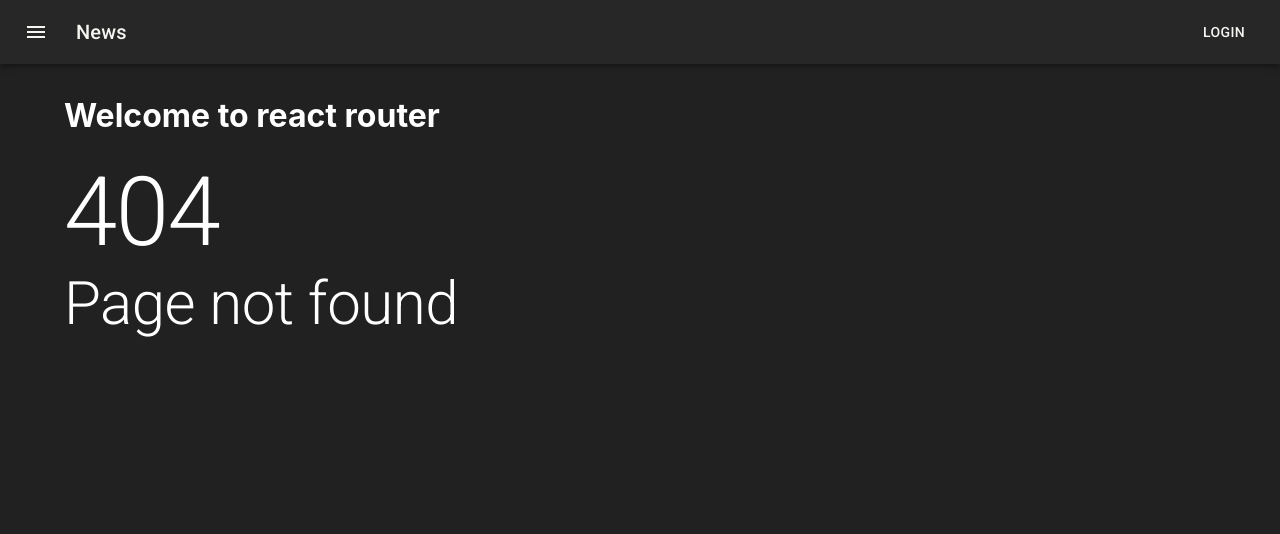
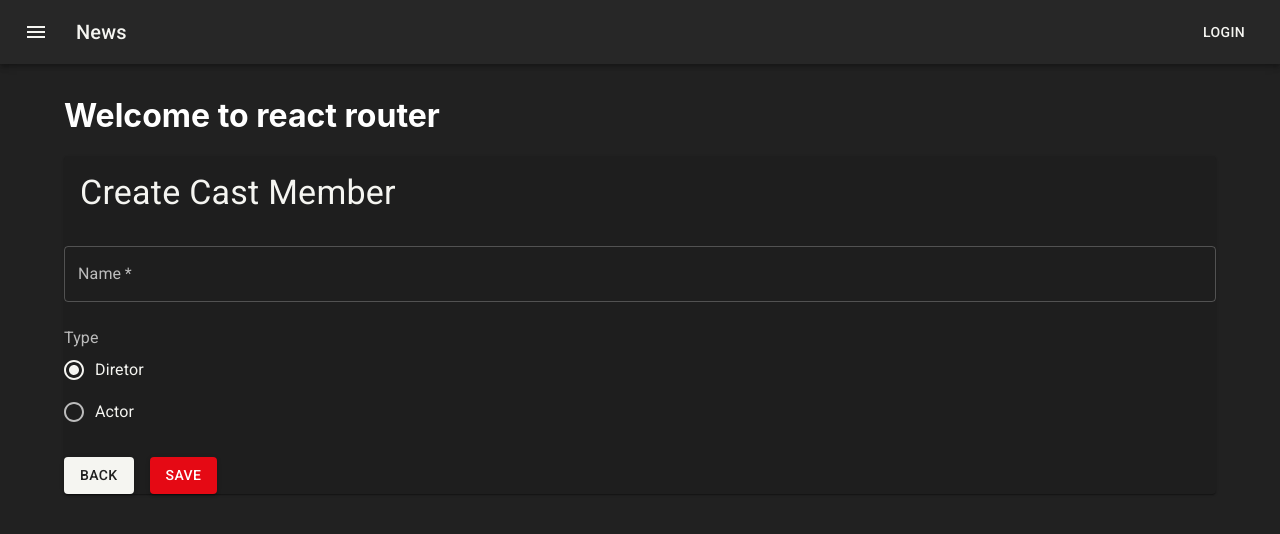
Before and after one commit to adortolan/codeflix-frontend, a React (Create React App) app: page /castmembers/create in a window 1280 px wide. Before the commit this address had no page. Shown: the top 534 px of the page. Built offline with nearby package versions, Linux system fonts and the light colour scheme.

Commit message:
feat:Add CreateCastMembers

```diff
--- a/package.json
+++ b/package.json
@@ -15,7 +15,7 @@
     "@types/jest": "^27.5.2",
     "@types/node": "^17.0.45",
     "@types/react": "^18.2.20",
-    "@types/react-dom": "^18.2.7",
+    "@types/react-dom": "^18.2.0",
     "eslint-config-prettier": "^9.0.0",
     "json-server": "^0.17.3",
     "msw": "^1.3.2",
@@ -23,7 +23,7 @@
     "react": "^18.2.0",
     "react-dom": "^18.2.0",
     "react-redux": "^8.1.2",
-    "react-router-dom": "^6.15.0",
+    "react-router-dom": "6",
     "react-scripts": "5.0.1",
     "uuid": "^9.0.1",
     "web-vitals": "^2.1.4"
--- a/src/App.tsx
+++ b/src/App.tsx
@@ -10,6 +10,7 @@ import CategoryCreate from './features/categories/CreateCategory';
 import CategoryEdit from './features/categories/EditCategory';
 import { SnackbarProvider } from 'notistack';
 import ListCastMembers from './features/cast/ListCastMembers';
+import { CreateCastMember } from './features/cast/CreateCastMembers';
 
 function App() {
   return (
@@ -39,6 +40,10 @@ function App() {
               {/* CastMembers */}
               <Route path="/castmembers" element={<ListCastMembers />} />
               <Route
+                path="/castmembers/create"
+                element={<CreateCastMember />}
+              />
+              <Route
                 path="*"
                 element={
                   <Box sx={{ color: 'white' }}>
--- /dev/null
+++ b/src/components/CastMembersTable.tsx
@@ -0,0 +1,131 @@
+import { IconButton, Typography } from '@mui/material';
+import {
+  DataGrid,
+  GridColDef,
+  GridFilterModel,
+  GridRenderCellParams,
+  GridToolbar,
+} from '@mui/x-data-grid';
+import DeleteIcon from '@mui/icons-material/Delete';
+import { Link } from 'react-router-dom';
+import { Box } from '@mui/system';
+import { Results } from '../types/CastMembers';
+
+type Props = {
+  data: Results | undefined;
+  perPage: number;
+  isFetching: boolean;
+  rowsPerPage?: number[];
+
+  handleOnPageChange: (page: number) => void;
+  handleFilterChange: (filterModel: GridFilterModel) => void;
+  handleOnPageSizeChange: (perPage: number) => void;
+  handleDelete: (id: string) => void;
+};
+
+export function CastMembersTable({
+  data,
+  perPage,
+  isFetching,
+  rowsPerPage,
+  handleOnPageChange,
+  handleFilterChange,
+  handleOnPageSizeChange,
+  handleDelete,
+}: Props) {
+  const componentProps = {
+    toolbar: {
+      showQuickFilter: true,
+      quickFilterProps: { debounceMs: 500 },
+    },
+  };
+
+  const columns: GridColDef[] = [
+    {
+      flex: 1,
+      field: 'name',
+      headerName: 'Name',
+      renderCell: renderNameCell,
+    },
+    {
+      flex: 1,
+      field: 'type',
+      headerName: 'Type',
+      renderCell: renderTypeCell,
+    },
+    {
+      flex: 1,
+      field: 'id',
+      headerName: 'Actions',
+      renderCell: renderActionsCell,
+    },
+  ];
+
+  function mapDataToGridRows(data: Results) {
+    const { data: castMembers } = data;
+    return castMembers.map((castMember) => ({
+      id: castMember.id,
+      name: castMember.name,
+      type: castMember.type,
+    }));
+  }
+
+  function renderActionsCell(params: GridRenderCellParams) {
+    return (
+      <IconButton
+        color="secondary"
+        onClick={() => handleDelete(params.value)}
+        aria-label="delete"
+        data-testid="delete-button"
+      >
+        <DeleteIcon />
+      </IconButton>
+    );
+  }
+
+  function renderNameCell(rowData: GridRenderCellParams) {
+    return (
+      <Link
+        style={{ textDecoration: 'none' }}
+        to={`/castmembers/edit/${rowData.id}`}
+      >
+        <Typography color="primary">{rowData.value}</Typography>
+      </Link>
+    );
+  }
+
+  function renderTypeCell(rowData: GridRenderCellParams) {
+    return (
+      <Typography color="primary">
+        {rowData.value === 1 ? 'Diretor' : 'Actor'}
+      </Typography>
+    );
+  }
+  const rows = data ? mapDataToGridRows(data) : [];
+  const rowCount = data?.meta.total || 0;
+
+  return (
+    <Box sx={{ display: 'flex', height: 600 }}>
+      <DataGrid
+        rows={rows}
+        pagination={true}
+        columns={columns}
+        pageSize={perPage}
+        filterMode="server"
+        rowCount={rowCount}
+        loading={isFetching}
+        paginationMode="server"
+        checkboxSelection={false}
+        disableColumnFilter={true}
+        disableColumnSelector={true}
+        disableDensitySelector={true}
+        rowsPerPageOptions={rowsPerPage}
+        componentsProps={componentProps}
+        onPageChange={handleOnPageChange}
+        components={{ Toolbar: GridToolbar }}
+        onFilterModelChange={handleFilterChange}
+        onPageSizeChange={handleOnPageSizeChange}
+      />
+    </Box>
+  );
+}
--- /dev/null
+++ b/src/features/cast/CastMembersForm.tsx
@@ -0,0 +1,85 @@
+import {
+  Box,
+  Button,
+  FormControl,
+  FormControlLabel,
+  FormGroup,
+  FormLabel,
+  Grid,
+  Radio,
+  RadioGroup,
+  TextField,
+} from '@mui/material';
+
+import { Link } from 'react-router-dom';
+import { CastMember } from '../../types/CastMembers';
+
+import React from 'react';
+
+type Props = {
+  castMember: CastMember;
+  isDisabled?: boolean;
+  isLoading?: boolean;
+  handleSubmit: (e: React.FormEvent<HTMLFormElement>) => void;
+  handleChange: (e: React.ChangeEvent<HTMLInputElement>) => void;
+};
+
+export function CastMembersForm({
+  castMember,
+  isDisabled = false,
+  isLoading = false,
+  handleSubmit,
+  handleChange,
+}: Props) {
+  return (
+    <form onSubmit={handleSubmit}>
+      <Grid container spacing={3}>
+        <Grid item xs={12}>
+          <FormControl fullWidth>
+            <TextField
+              required
+              name="name"
+              label="Name"
+              value={castMember.name}
+              disabled={isDisabled}
+              onChange={handleChange}
+              inputProps={{ 'data-testid': 'name' }}
+            />
+          </FormControl>
+        </Grid>
+        <Grid item xs={12}>
+          <FormGroup>
+            <FormLabel>Type</FormLabel>
+            <RadioGroup
+              aria-labelledby="type of cast member"
+              defaultValue="Diretor"
+              name="type"
+              onChange={handleChange}
+              value={castMember.type}
+              data-testid="type"
+            >
+              <FormControlLabel value={1} control={<Radio />} label="Diretor" />
+              <FormControlLabel value={2} control={<Radio />} label="Actor" />
+            </RadioGroup>
+          </FormGroup>
+        </Grid>
+        <Grid item xs={12}>
+          <Box display="flex" gap={2}>
+            <Button variant="contained" component={Link} to="/castmembers">
+              Back
+            </Button>
+
+            <Button
+              type="submit"
+              variant="contained"
+              color="secondary"
+              disabled={isDisabled || isLoading}
+            >
+              {isLoading ? 'Loading...' : 'Save'}
+            </Button>
+          </Box>
+        </Grid>
+      </Grid>
+    </form>
+  );
+}
--- /dev/null
+++ b/src/features/cast/CreateCastMembers.tsx
@@ -0,0 +1,57 @@
+import React, { useEffect, useState } from 'react';
+import { CastMember } from '../../types/CastMembers';
+import {
+  useAddCastMembersMutation,
+  initialState,
+} from '../../services/castMembers';
+import { useSnackbar } from 'notistack';
+import { Box } from '@mui/system';
+import { Paper, Typography } from '@mui/material';
+import { CastMembersForm } from './CastMembersForm';
+
+export const CreateCastMember = () => {
+  const [castMemberState, setCastMemberState] =
+    useState<CastMember>(initialState);
+  const [addCastMembers, status] = useAddCastMembersMutation();
+  const { enqueueSnackbar } = useSnackbar();
+
+  function handleChange(e: React.ChangeEvent<HTMLInputElement>) {
+    const { name, value } = e.target;
+    setCastMemberState({ ...castMemberState, [name]: value });
+  }
+
+  async function handleSubmit(e: React.FormEvent<HTMLFormElement>) {
+    e.preventDefault();
+    addCastMembers(castMemberState);
+  }
+
+  useEffect(() => {
+    if (status.isSuccess) {
+      enqueueSnackbar('CastMember created successfully', {
+        variant: 'success',
+      });
+    }
+    if (status.isError) {
+      enqueueSnackbar('CastMember not created', { variant: 'error' });
+    }
+  }, [status, enqueueSnackbar]);
+
+  return (
+    <Box>
+      <Paper>
+        <Box p={2}>
+          <Box mb={2}>
+            <Typography variant="h4">Create Cast Member</Typography>
+          </Box>
+        </Box>
+        <CastMembersForm
+          handleSubmit={handleSubmit}
+          handleChange={handleChange}
+          castMember={castMemberState}
+          isLoading={status.isLoading}
+          isDisabled={status.isLoading}
+        />
+      </Paper>
+    </Box>
+  );
+};
--- a/src/features/cast/ListCastMembers.tsx
+++ b/src/features/cast/ListCastMembers.tsx
@@ -1,48 +1,84 @@
-import { useGetCastMembersQuery } from '../../services/castMembers';
-/* import { useEffect, useState } from 'react';
+import {
+  useGetCastMembersQuery,
+  useDeleteCastMemberMutation,
+} from '../../services/castMembers';
+import { useEffect, useState } from 'react';
 import { GridFilterModel } from '@mui/x-data-grid';
-import { Search } from '@mui/icons-material';
-import { Typography } from '@mui/material';
- */
+import { Box, Button, Typography } from '@mui/material';
+import { Link } from 'react-router-dom';
+import { CastMembersTable } from '../../components/CastMembersTable';
+import { enqueueSnackbar } from 'notistack';
+
 const ListCastMembers = () => {
-  const { data } = useGetCastMembersQuery({ page: 1, perPage: 1, search: '' });
-  console.log(data);
+  const [options, setOptions] = useState({
+    page: 1,
+    search: '',
+    perPage: 10,
+    rowsPerPage: [10, 20, 30],
+  });
+  const { data, isFetching, error } = useGetCastMembersQuery(options);
+  const [deleteCastMember, deleteCastMemberStatus] =
+    useDeleteCastMemberMutation();
 
-  /* const [page, setPage] = useState(1);
-  const [search, setSearch] = useState('');
-  const [perPage, setPerPage] = useState(10);
-  const [rownsPerPage, setRowsPerPage] = useState([10, 20, 50, 100]);
-  const options = { page, perPage, search };
-
-  const { data, isFetching, error } = useGetCastMembersQuery(options);
+  async function handleDeleteCastMember(id: string) {
+    await deleteCastMember({ id });
+  }
 
   function handleOnPageChange(page: number) {
-    setPage(page + 1);
+    setOptions({ ...options, page: page + 1 });
   }
 
-  function handleOnPageSizeChange(perPage: number) {}
+  function handleOnPageSizeChange(perPage: number) {
+    setOptions({ ...options, perPage: perPage });
+  }
 
   function handleFilterChange(filterModel: GridFilterModel) {
     if (filterModel.quickFilterValues?.length) {
       const search = filterModel.quickFilterValues.join('');
-      options.search = search;
-      setSearch(search);
+      return setOptions({ ...options, search });
     }
 
-    return setSearch('');
+    return setOptions({ ...options, search: '' });
   }
 
   useEffect(() => {
-    if (error) {
-      console.log(error);
+    if (deleteCastMemberStatus.isSuccess) {
+      enqueueSnackbar('Cast member deleted', { variant: 'success' });
     }
-  }, [error]);
+    if (deleteCastMemberStatus.isError) {
+      enqueueSnackbar('Cast member not deleted', { variant: 'error' });
+    }
+  }, [deleteCastMemberStatus, enqueueSnackbar]);
 
   if (error) {
     return <Typography variant="h2">Error!</Typography>;
   }
- */
-  return <div>ListCastMembers</div>;
+
+  return (
+    <Box maxWidth="lg" sx={{ mt: 4, mb: 4 }}>
+      <Box display="flex" justifyContent="flex-end">
+        <Button
+          variant="contained"
+          color="secondary"
+          component={Link}
+          to="/castmembers/create"
+          style={{ marginBottom: '1rem' }}
+        >
+          New Cast Members
+        </Button>
+      </Box>
+      <CastMembersTable
+        data={data}
+        perPage={options.perPage}
+        isFetching={isFetching}
+        rowsPerPage={options.rowsPerPage}
+        handleDelete={handleDeleteCastMember}
+        handleOnPageChange={handleOnPageChange}
+        handleOnPageSizeChange={handleOnPageSizeChange}
+        handleFilterChange={handleFilterChange}
+      />
+    </Box>
+  );
 };
 
 export default ListCastMembers;
--- a/src/mocks/handler.js
+++ b/src/mocks/handler.js
@@ -193,7 +193,7 @@ export const handlers = [
   rest.post(urlCastMembers, async (req, res, ctx) => {
     const cast = await req.json();
 
-    categories.data.push(cast);
+    cast_members.data.push(cast);
 
     return res(
       ctx.status(201),
@@ -229,7 +229,7 @@ export const handlers = [
     const id = req.params.id;
     const castIndex = cast_members.data.findIndex((cat) => cat.id === id);
 
-    categories.data.splice(castIndex, 1);
+    cast_members.data.splice(castIndex, 1);
 
     return res(
       ctx.json({
--- a/src/services/castMembers.ts
+++ b/src/services/castMembers.ts
@@ -3,6 +3,15 @@ import { createApi, fetchBaseQuery } from '@reduxjs/toolkit/query/react';
 import { CastMember, CastMembersParams, Result } from '../types/CastMembers';
 
 const endPointUrl = '/castmembers';
+
+export const initialState: CastMember = {
+  id: crypto.randomUUID(),
+  name: '',
+  type: 1,
+  created_at: '',
+  updated_at: '',
+  deleted_at: null,
+};
 
 function parseQueryParams(params: CastMembersParams) {
   const query = new URLSearchParams();
@@ -35,10 +44,10 @@ function updateCastMembersMutation(castMembers: CastMember) {
   };
 }
 
-function deleteCastMemberMutation(castMember: CastMember) {
+function deleteCastMember({ id }: { id: string }) {
   return {
-    url: `${endPointUrl}/${castMember.id}`,
     method: 'DELETE',
+    url: `${endPointUrl}/${id}`,
   };
 }
 
@@ -58,7 +67,7 @@ export const castMembersApi = createApi({
     }),
     addCastMembers: build.mutation<Result, CastMember>({
       query: (body) => ({
-        url: '/cast_members',
+        url: '/castmembers',
         method: 'POST',
         body,
       }),
@@ -68,7 +77,7 @@ export const castMembersApi = createApi({
       invalidatesTags: ['castMembers'],
     }),
     deleteCastMember: build.mutation<Result, { id: string }>({
-      query: deleteCastMemberMutation,
+      query: deleteCastMember,
       invalidatesTags: ['castMembers'],
     }),
     getCastMember: build.query<CastMember, { id: string }>({
@@ -85,4 +94,5 @@ export const {
   useAddCastMembersMutation,
   useUpdateCastMemberMutation,
   useGetCastMemberQuery,
+  useDeleteCastMemberMutation,
 } = castMembersApi;
--- a/src/types/CastMembers.ts
+++ b/src/types/CastMembers.ts
@@ -14,9 +14,9 @@ export interface CastMember {
   id: string;
   name: string;
   type: number;
-  deletedAt: null | string;
-  createdAt: string;
-  updatedAt: string;
+  deleted_at: null;
+  created_at: string;
+  updated_at: string;
 }
 
 export interface Links {
```
Also changed, not shown: 1 other file (tests, documents, lock files or other folders).
